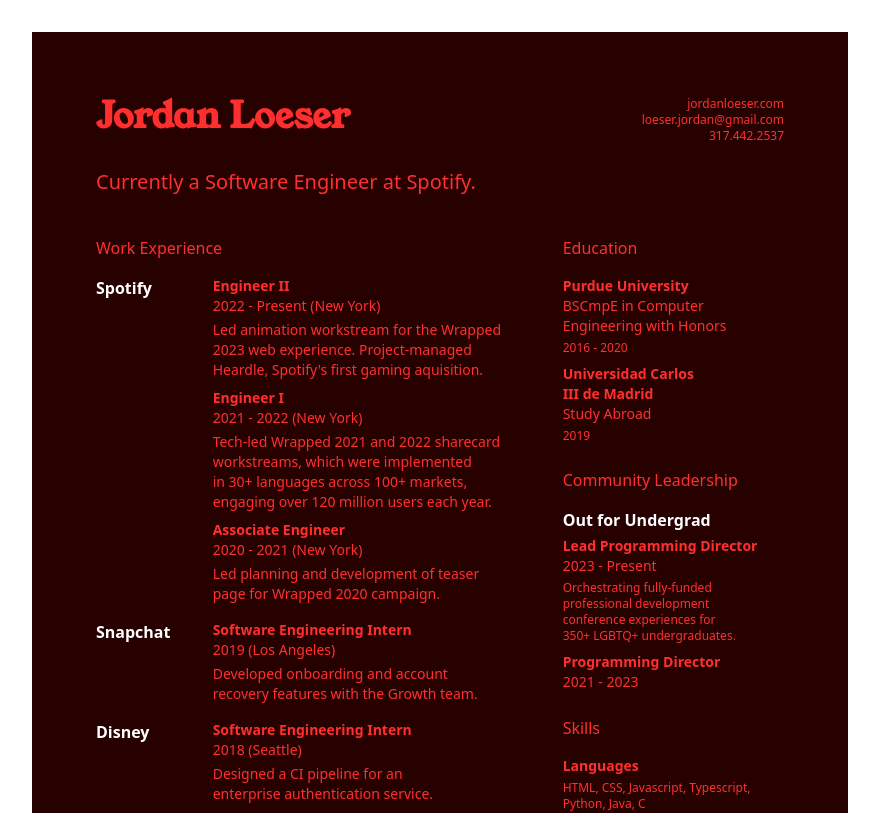
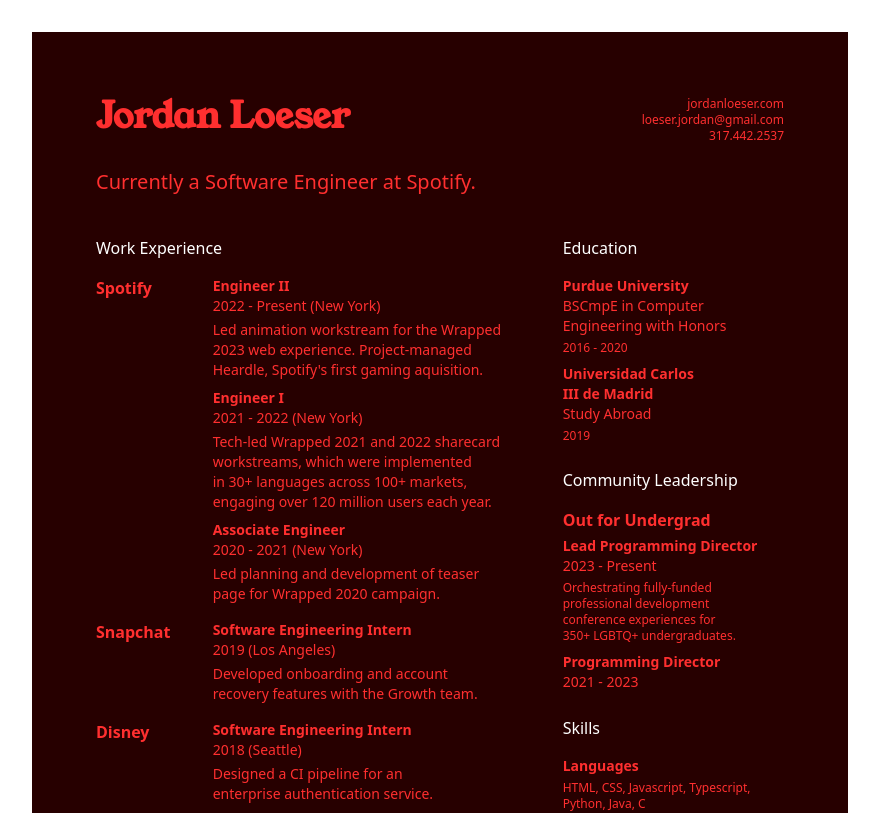
Before and after one commit to jordan-loeser/resume, a React (Vite) app: page / in a window 1280 px wide. Shown: the top 813 px of the page, without its empty margins (200-1079 px from the left). Built offline with nearby package versions, Linux system fonts and the light colour scheme.

Commit message:
Update header colors

```diff
--- a/src/components/GroupedContentWithTitle.tsx
+++ b/src/components/GroupedContentWithTitle.tsx
@@ -23,7 +23,7 @@ export const GroupedContentWithTitle = ({
       }
     >
       <div className="col-span-1">
-        <h3 className="text-white text-md font-bold mb-1">
+        <h3 className="text-coral text-md font-bold mb-1">
           <Balancer>{title}</Balancer>
         </h3>
       </div>
--- a/src/components/SectionHeader.tsx
+++ b/src/components/SectionHeader.tsx
@@ -1,3 +1,3 @@
 export const SectionHeader = ({ children }: { children: React.ReactNode }) => (
-  <h2 className="text-md mt-8 sm:mt-4 mb-4 text-coral">{children}</h2>
+  <h2 className="text-md mt-8 sm:mt-4 mb-4 text-white">{children}</h2>
 );
```
